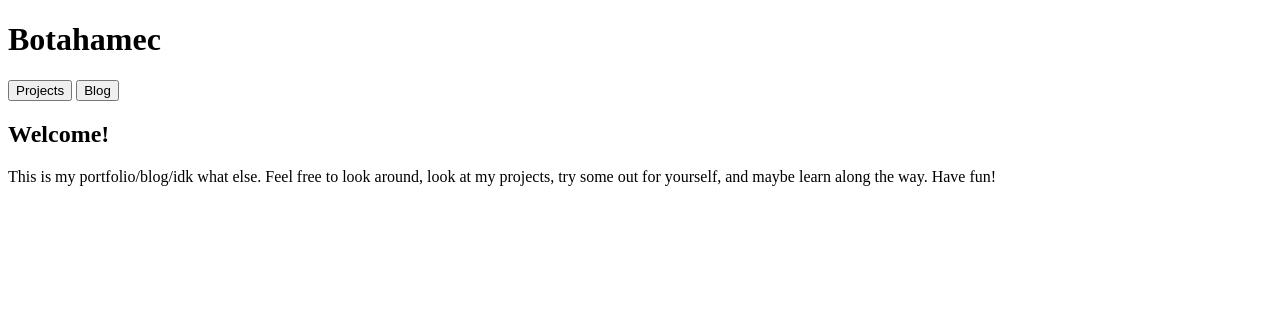
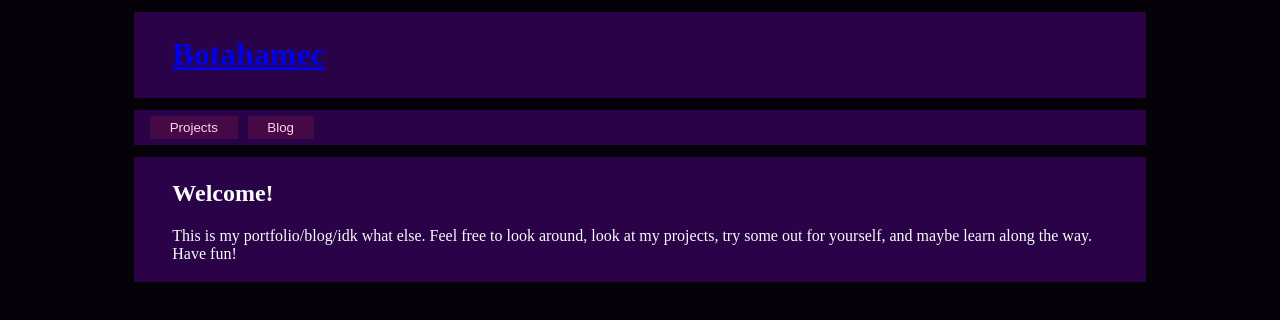
Before and after one commit to botahamec/botahamec.github.io-old, a plain HTML site: page index.html in a window 1280 px wide. Drawn offline with Linux system fonts and the light colour scheme.

Commit message:
Added a bit of style

```diff
--- a/index.html
+++ b/index.html
@@ -3,11 +3,11 @@
 	<head>
 		<title>Botahamec</title>
 		<meta charset="utf-8" />
+		<link rel="stylesheet" type="text/css" href="style.css" />
 	</head>
 	<body>
-		<header>
-			<h1>Botahamec</h1>
-		</header>
+		<a href="index.html">
+			<header><h1>Botahamec</h1></header></a>
 		<nav>
 			<a href="projects.html"><button>Projects</button></a>
 			<a href="blog.html"><button>Blog</button></a>
--- /dev/null
+++ b/style.css
@@ -0,0 +1,51 @@
+body {
+	background-color: #040208;
+	color: #f8fdfb;
+}
+
+header {
+	margin-left: 10%;
+	margin-right: 10%;
+	margin-top: 12px;
+	margin-bottom: 12px;
+	padding-top: 3px;
+	padding-bottom: 3px;
+	padding-left: 3%;
+	background-color: #4f038580;
+}
+
+nav {
+	margin-left: 10%;
+	margin-right: 10%;
+	margin-top: 12px;
+	margin-bottom: 12px;
+	padding-top: 6px;
+	padding-bottom: 6px;
+	padding-left: 1%;
+	padding-right: 1%;
+	background-color: #4f038580;
+}
+
+button {
+	margin-left: 3px;
+	margin-right: 3px;
+	padding-left: 2%;
+	padding-right: 2%;
+	padding-top: 4px;
+	padding-bottom: 4px;
+	background-color: #8e214048;
+	border: none;
+	color: #ffd3ec;
+}
+
+main {
+	margin-left: 10%;
+	margin-right: 10%;
+	margin-top: 12px;
+	margin-bottom: 12px;
+	padding-top: 3px;
+	padding-bottom: 3px;
+	padding-left: 3%;
+	padding-right: 3%;
+	background-color: #4f038580;
+}
```
Also changed, not shown: blog.html (+2 -3 lines), projects.html (+2 -3 lines).
